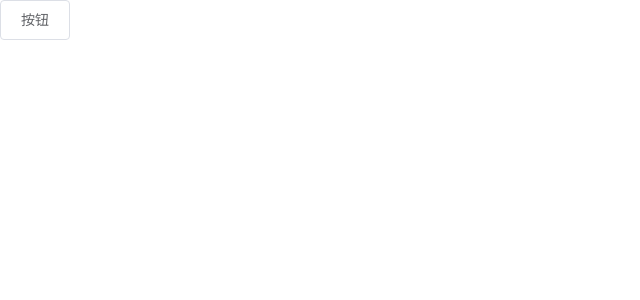
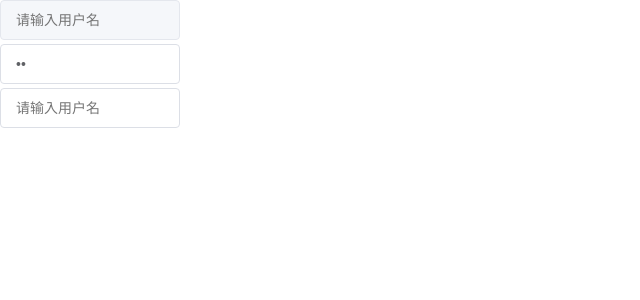
Before and after one commit to hardwin1014/gagaui, a Vue app: page /#/input in a window 1280 px wide. Before the commit this address led to /#/dialog. Shown: the top 300 px of the page, without its empty margins (0-640 px from the left). Built offline with nearby package versions, Linux system fonts and the light colour scheme; a web font is replaced by a local one.

Commit message:
'input-complete'

```diff
--- a/src/components/Input.vue
+++ b/src/components/Input.vue
@@ -1,12 +1,20 @@
 <template>
-<div class="ga-input">
+<div class="ga-input" :class="{ 'ga-input-suffix': showSuffix}">
+  <!--通过控制showPassword 是否显示，来判断要不要加type,type显示使用data中定义的变量来控制-->
   <input class="ga-input_inner"
          :class="{'is-disabled':disabled}"
          :placeholder="placeholder"
-         :type="type"
+         :type="showPassword ? (passwordVisible ? 'text':'password'):type"
          :name="name"
          :disabled="disabled"
+         :value="value"
+         @input="handleInput"
   >
+  <span class="ga-input_suffix">
+    <i class="cs-icon-guanbi" v-if="clearable" @click="clear"></i>
+    <i class="cs-icon-yanjing" v-if="showPassword" @click="handlePassword"
+       :class="{ 'ga-icon-view-active': passwordVisible }"></i>
+  </span>
 </div>
 </template>
 
@@ -29,6 +37,42 @@ export default {
     disabled: {
       type: Boolean,
       default: false
+    },
+    value: {
+      type: String,
+      default: ''
+    },
+    clearable: {
+      type: Boolean,
+      default: false
+    },
+    showPassword: {
+      type: Boolean,
+      default: false
+    }
+  },
+  data () {
+    return {
+      // 用于控制是否显示密码框
+      passwordVisible: false
+    }
+  },
+  methods: {
+    // 父组件中的input事件，v-model语法糖
+    handleInput (e) {
+      this.$emit('input', e.target.value)
+    },
+    clear () {
+      // 内容清空
+      this.$emit('input', '')
+    },
+    handlePassword () {
+      this.passwordVisible = !this.passwordVisible
+    }
+  },
+  computed: {
+    showSuffix () {
+      return this.clearable || this.showPassword
     }
   }
 }
@@ -70,7 +114,6 @@ export default {
   }
 }
 // 后面加suffix的意思是后面如果有后缀的话，触发该样式
-.ga-input_suffix{
   .ga-input_inner{
     padding-right: 30px;
   }
@@ -91,5 +134,4 @@ export default {
       transition: color .2s cubic-bezier(.645,.045,.355,1);
     }
   }
-}
 </style>
--- a/src/views/input.vue
+++ b/src/views/input.vue
@@ -1,19 +1,28 @@
 <template>
   <div class="ga-input">
-    <ga-input placeholder="请输入用户名" type="password" name="name" disabled="true"></ga-input>
+    <ga-input placeholder="请输入用户名" type="password" name="name" :disabled="true"></ga-input>
+    <ga-input placeholder="请输入密码" type="password" name="name" v-model="username2" show-password></ga-input>
+    <ga-input placeholder="请输入用户名" name="name" v-model="username" clearable></ga-input>
+
+    <!--v-model的详写-->
+<!--    <ga-input :value="username" @input="username = $event.target.value"></ga-input>-->
   </div>
 </template>
 
 <script>
 export default {
-  name: 'input'
+  name: '',
+  data () {
+    return {
+      username: '',
+      username2: '22'
+    }
+  }
 }
 </script>
 
 <style lang="scss" scoped>
 .ga-input {
-  //ga-input{
-    width: 180px;
-  //}
+  width: 180px;
 }
 </style>
```
